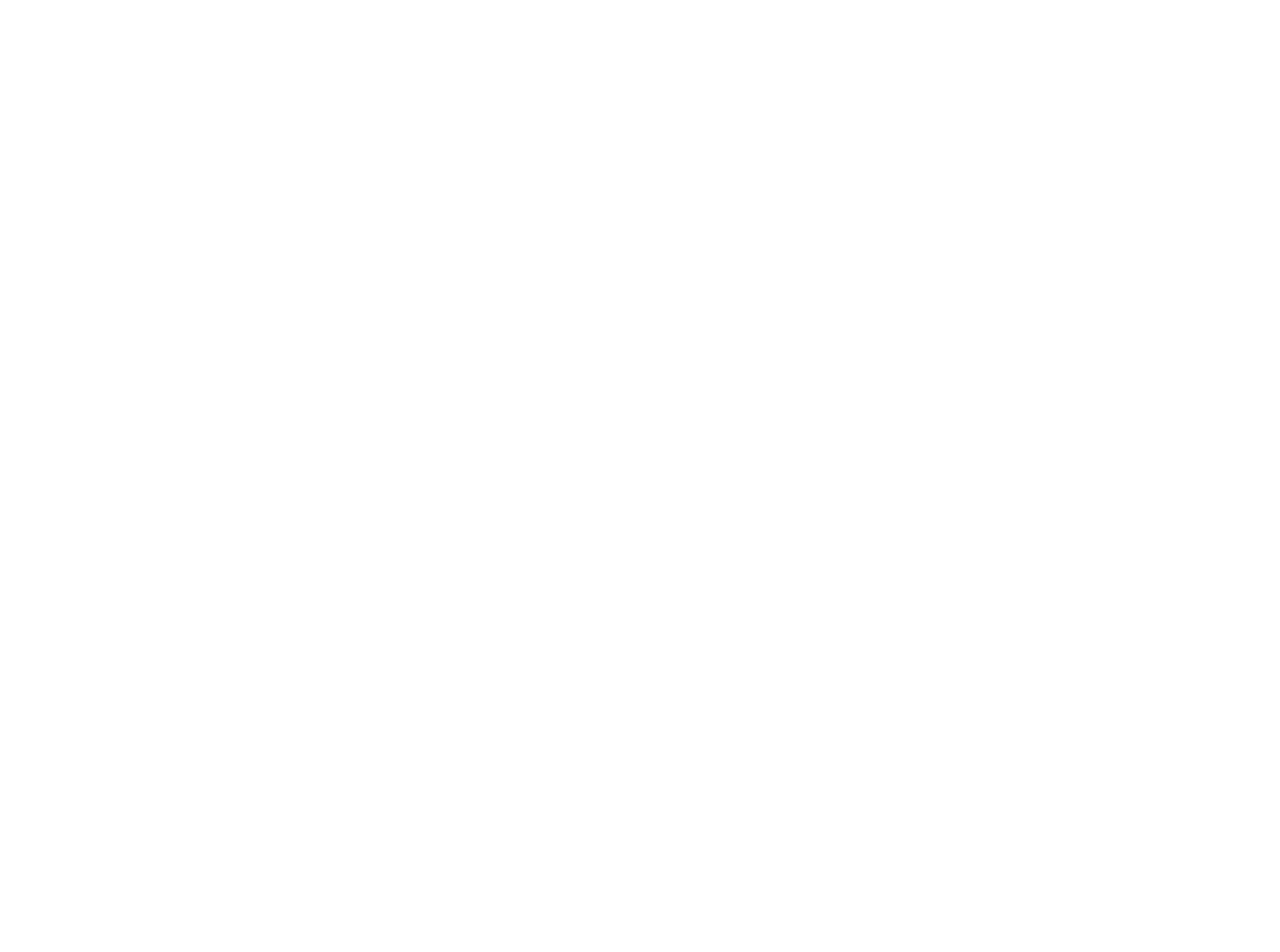
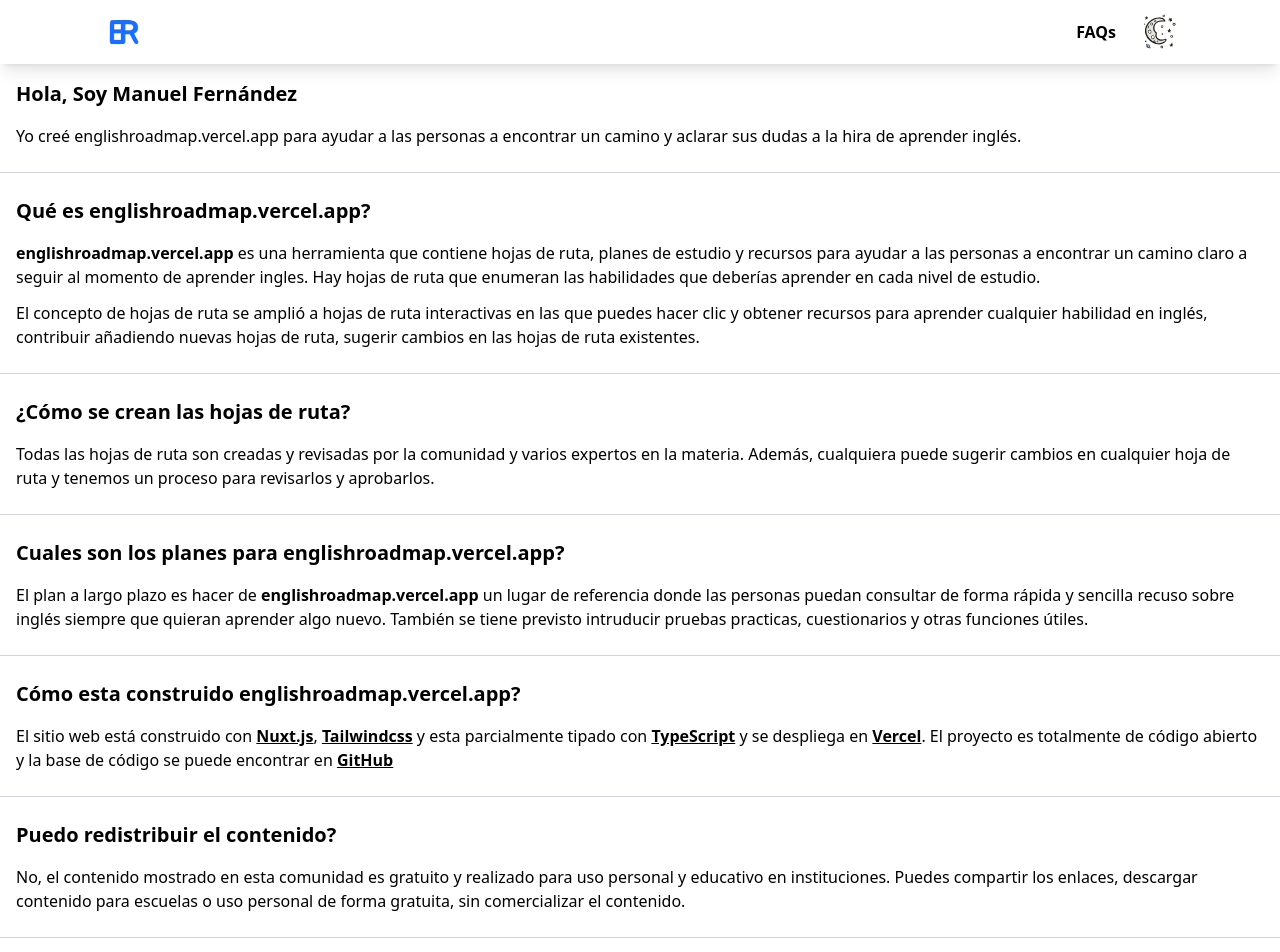
Before and after one commit to manufer24/englishroadmap, a Nuxt app: page /FAQs in a window 1280 px wide. Before the commit this address had no page. Shown: the top 952 px of the page. Before the commit the page ends 800 px from the top, so only its background shows below. Built offline with nearby package versions, Linux system fonts and the light colour scheme.

Commit message:
FAQs section added

```diff
--- /dev/null
+++ b/pages/FAQs.vue
@@ -0,0 +1,55 @@
+<template>
+    <MainLayoutVue>
+        <section class="pt-4">
+            <article class="flex flex-col px-4 pb-6 border-b border-gray-300">
+                <h1 class="font-bold text-xl pb-4">Hola, Soy Manuel Fernández</h1>
+                <p>Yo creé englishroadmap.vercel.app para ayudar a las personas a encontrar un camino y aclarar sus dudas a la hira de aprender inglés. </p>
+            </article>
+
+            <article class="py-6 px-4 border-b border-gray-300">
+                <h2 class="font-bold text-xl pb-4">Qué es englishroadmap.vercel.app? </h2>
+                <p class="mb-3"><b>englishroadmap.vercel.app</b> es una herramienta que contiene hojas de ruta, planes de estudio y recursos para ayudar a las personas a encontrar un camino claro a seguir al momento de aprender ingles. Hay hojas de ruta que enumeran las habilidades que deberías aprender en cada nivel de estudio. </p>
+                <p>El concepto de hojas de ruta se amplió a hojas de ruta interactivas en las que puedes hacer clic y obtener recursos para aprender cualquier habilidad en inglés, contribuir añadiendo nuevas hojas de ruta, sugerir cambios en las hojas de ruta existentes.</p>
+            </article>
+
+            <article class="py-6 px-4 border-b border-gray-300">
+                <h2 class="font-bold text-xl pb-4">¿Cómo se crean las hojas de ruta?</h2>
+                <p>Todas las hojas de ruta son creadas y revisadas por la comunidad y varios expertos en la materia. Además, cualquiera puede sugerir cambios en cualquier hoja de ruta y tenemos un proceso para revisarlos y aprobarlos.</p>
+            </article>
+
+            <article class="py-6 px-4 border-b border-gray-300">
+                <h2 class="font-bold text-xl pb-4">Cuales son los planes para englishroadmap.vercel.app? </h2>
+                <p>El plan a largo plazo es hacer de <b>englishroadmap.vercel.app</b> un lugar de referencia donde las personas puedan  consultar de forma rápida y sencilla recuso sobre inglés siempre que quieran aprender algo nuevo. También se tiene previsto intruducir pruebas practicas, cuestionarios y otras funciones útiles. </p>
+            </article>
+
+            <article class="py-6 px-4 border-b border-gray-300">
+                <h2 class="font-bold text-xl pb-4">Cómo esta construido englishroadmap.vercel.app?</h2>
+                <p>El sitio web está construido con
+                    <NuxtLink class="font-bold underline md:cursor-pointer" to="https://nuxt.com/" target="_blank" rel="noopener noreferrer">Nuxt.js</NuxtLink>,
+                    <NuxtLink class="font-bold underline md:cursor-pointer" to="https://tailwindcss.com/" target="_blank" rel="noopener noreferrer">Tailwindcss</NuxtLink>
+                    y esta parcialmente tipado con <NuxtLink class="font-bold underline md:cursor-pointer" to="https://www.typescriptlang.org/" target="_blank" rel="noopener noreferrer">TypeScript</NuxtLink>
+                    y se despliega en <NuxtLink class="font-bold underline md:cursor-pointer" to="https://vercel.com/" target="_blank" rel="noopener noreferrer">Vercel</NuxtLink>.
+                    El proyecto es totalmente de código abierto y la base de código se puede encontrar en
+                    <NuxtLink class="font-bold underline md:cursor-pointer" to="https://github.com/manufer24/englishroadmap" target="_blank" rel="noopener noreferrer">GitHub</NuxtLink>
+                </p>
+            </article>
+
+            <article class="py-6 px-4 border-b border-gray-300">
+                <h2 class="font-bold text-xl pb-4">Puedo redistribuir el contenido?</h2>
+                <p>No, el contenido mostrado en esta comunidad es gratuito y realizado para uso personal y educativo en instituciones. Puedes compartir los enlaces, descargar contenido para escuelas o uso personal de forma gratuita, sin comercializar el contenido. </p>
+            </article>
+
+            <article class="py-6 px-4 border-b border-gray-300">
+                <h2 class="font-bold text-xl pb-4">¿Cuál es la mejor manera de ponerse en contacto con usted?</h2>
+                <p>puedes enviar un correo a esta dirección <b>manuelferg13@gmail.com</b>, explicando los motivos de tu consulta</p>
+            </article>
+
+            <GoHomeBtn />
+        </section>
+    </MainLayoutVue>
+</template>
+
+<script setup>
+import GoHomeBtn from '~/components/GoHomeBtn.vue';
+import MainLayoutVue from '~/layouts/MainLayout.vue';
+</script>
```
